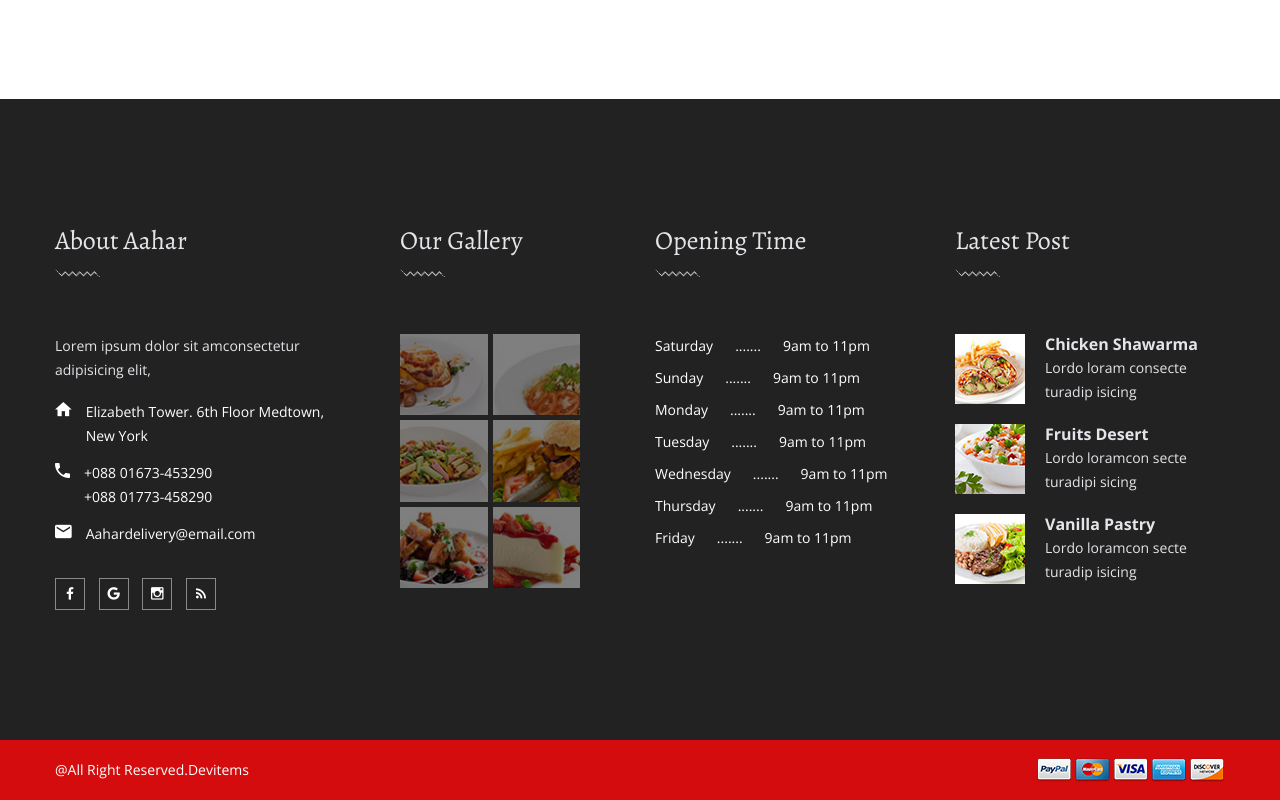
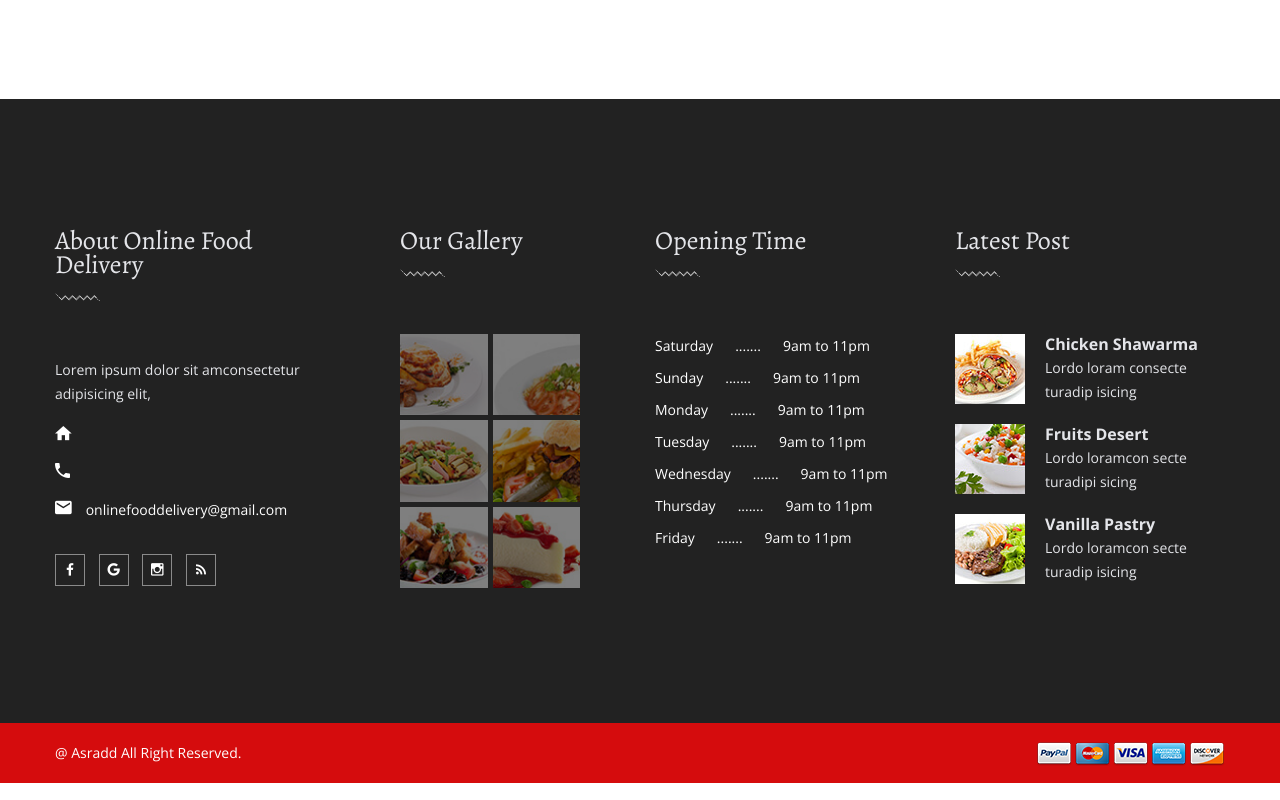
Before and after one commit to dakousolution/food, a plain HTML site: page cart.html in a window 1280 px wide. Shown: the part 1436-2236 px from the top of the page. Drawn offline with nearby package versions, Linux system fonts and the light colour scheme.

Commit message:
Update cart.html

```diff
--- a/cart.html
+++ b/cart.html
@@ -1,11 +1,10 @@
 <!doctype html>
 <html class="no-js" lang="zxx">
 
-<!-- Mirrored from d29u17ylf1ylz9.cloudfront.net/aahar/cart.html by HTTrack Website Copier/3.x [XR&CO'2014], Mon, 22 Jul 2019 08:25:41 GMT -->
 <head>
 	<meta charset="utf-8">
 	<meta http-equiv="x-ua-compatible" content="ie=edge">
-	<title>Cart ||  Aahar Food Delivery Html5 Template</title>
+	<title>Cart || </title>
 	<meta name="description" content="">
 	<meta name="viewport" content="width=device-width, initial-scale=1">
 
@@ -42,34 +41,34 @@
                 <div class="container">
                     <div class="row">
                         <div class="col-lg-2 col-sm-4 col-md-6 order-1 order-lg-1">
-                            <div class="logo">
+<!--                             <div class="logo">
                                 <a href="index.html">
                                     <img src="images/logo/foody.png" alt="logo images">
                                 </a>
-                            </div>
+                            </div> -->
                         </div>
                         <div class="col-lg-9 col-sm-4 col-md-2 order-3 order-lg-2">
                             <div class="main__menu__wrap">
                                 <nav class="main__menu__nav d-none d-lg-block">
                                     <ul class="mainmenu">
                                         <li class="drop"><a href="index.html">Home</a>
-                                            <ul class="dropdown__menu">
+<!--                                             <ul class="dropdown__menu">
                                                 <li><a href="index.html">Home Food Delivery</a></li>
                                                 <li><a href="index-2.html">Home Pizza Delivery</a></li>
                                                 <li><a href="index-3.html">Home Backery Delivery</a></li>
                                                 <li><a href="index-4.html">Home Box Layout</a></li>
-                                            </ul>
+                                            </ul> -->
                                         </li>
                                         <li><a href="about-us.html">About</a></li>
                                         <li class="drop"><a href="menu-grid.html">Menu</a>
-                                            <ul class="dropdown__menu">
+<!--                                             <ul class="dropdown__menu">
                                                 <li><a href="menu-grid.html">Menu Grid</a></li>
                                                 <li><a href="menu-list.html">Menu List</a></li>
                                                 <li><a href="menu-details.html">Menu Details</a></li>
-                                            </ul>
+                                            </ul> -->
                                         </li>
                                         <li><a href="gallery.html">Gallery</a></li>
-                                        <li class="drop"><a href="blog-list.html">Blog</a>
+<!--                                         <li class="drop"><a href="blog-list.html">Blog</a>
                                             <ul class="dropdown__menu">
                                                 <li><a href="blog-list.html">Blog List</a></li>
                                                 <li><a href="blog-mesonry.html">Blog mesonry</a></li>
@@ -77,7 +76,7 @@
                                                 <li><a href="blog-list-right-sidebar.html">Blog List with right sidebar</a></li>
                                                 <li><a href="blog-details.html">Blog Details</a></li>
                                             </ul>
-                                        </li>
+                                        </li> -->
                                         <li class="drop"><a href="#">Pages</a>
                                             <ul class="dropdown__menu">
                                                 <li><a href="service.html">Service</a></li>
@@ -214,7 +213,7 @@
                         <!-- Start Single Footer -->
                         <div class="col-md-6 col-lg-3 col-sm-12">
                             <div class="footer">
-                                <h2 class="ftr__title">About Aahar</h2>
+                                <h2 class="ftr__title">About Online Food Delivery</h2>
                                 <div class="footer__inner">
                                     <div class="ftr__details">
                                         <p>Lorem ipsum dolor sit amconsectetur adipisicing elit,</p>
@@ -224,7 +223,7 @@
                                                     <i class="zmdi zmdi-home"></i>
                                                 </div>
                                                 <div class="frt__address__details">
-                                                    <p>Elizabeth Tower. 6th Floor Medtown, New York</p>
+<!--                                                     <p>Elizabeth Tower. 6th Floor Medtown, New York</p> -->
                                                 </div>
                                             </div>
                                             <div class="ftr__address">
@@ -232,8 +231,8 @@
                                                     <i class="zmdi zmdi-phone"></i>
                                                 </div>
                                                 <div class="frt__address__details">
-                                                    <p><a href="#">+088 01673-453290</a></p>
-                                                    <p><a href="#">+088 01773-458290</a></p>
+<!--                                                     <p><a href="#">+088 01673-453290</a></p>
+                                                    <p><a href="#">+088 01773-458290</a></p> -->
                                                 </div>
                                             </div>
                                             <div class="ftr__address">
@@ -241,7 +240,7 @@
                                                     <i class="zmdi zmdi-email"></i>
                                                 </div>
                                                 <div class="frt__address__details">
-                                                    <p><a href="#">Aahardelivery@email.com</a></p>
+                                                    <p><a href="#">onlinefooddelivery@gmail.com</a></p>
                                                 </div>
                                             </div>
                                         </div>
@@ -344,7 +343,7 @@
                         <div class="col-lg-12 col-md-12 col-sm-12">
                             <div class="copyright__inner">
                                 <div class="cpy__right--left">
-                                    <p>@All Right Reserved.<a href="https://devitems.com/">Devitems</a></p>
+                                    <p>@ Asradd All Right Reserved.<a href="https://devitems.com/"></a></p>
                                 </div>
                                 <div class="cpy__right--right">
                                     <a href="#">
@@ -495,5 +494,4 @@
 	<script src="js/active.js"></script>
 </body>
 
-<!-- Mirrored from d29u17ylf1ylz9.cloudfront.net/aahar/cart.html by HTTrack Website Copier/3.x [XR&CO'2014], Mon, 22 Jul 2019 08:25:42 GMT -->
 </html>
```
